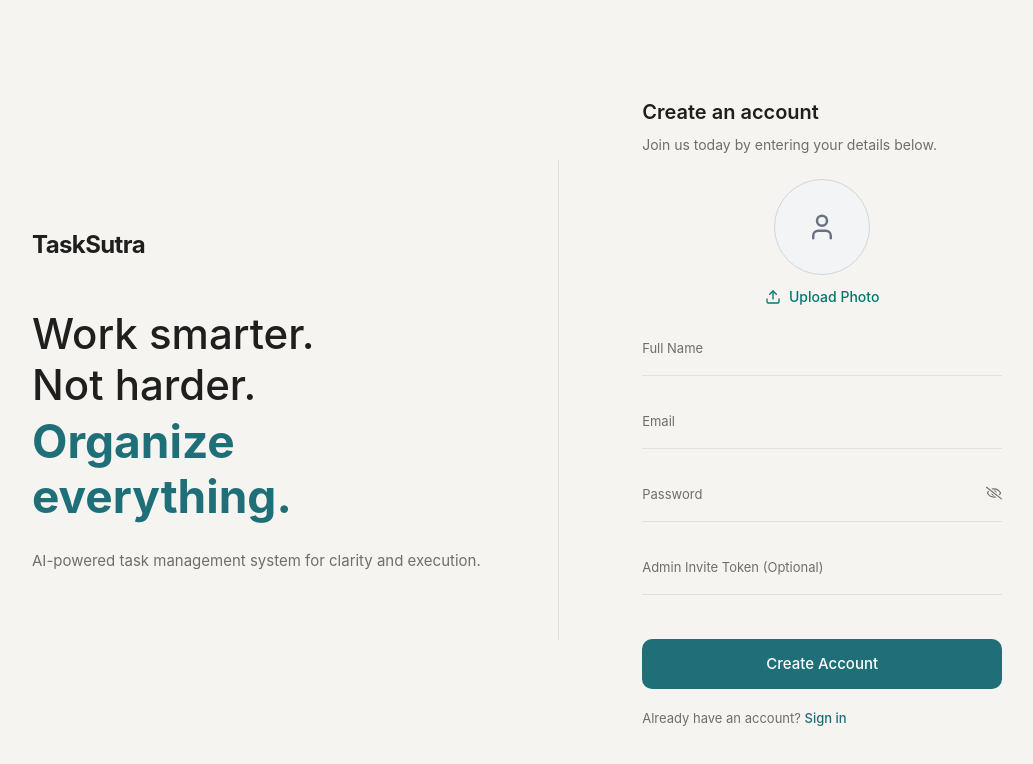
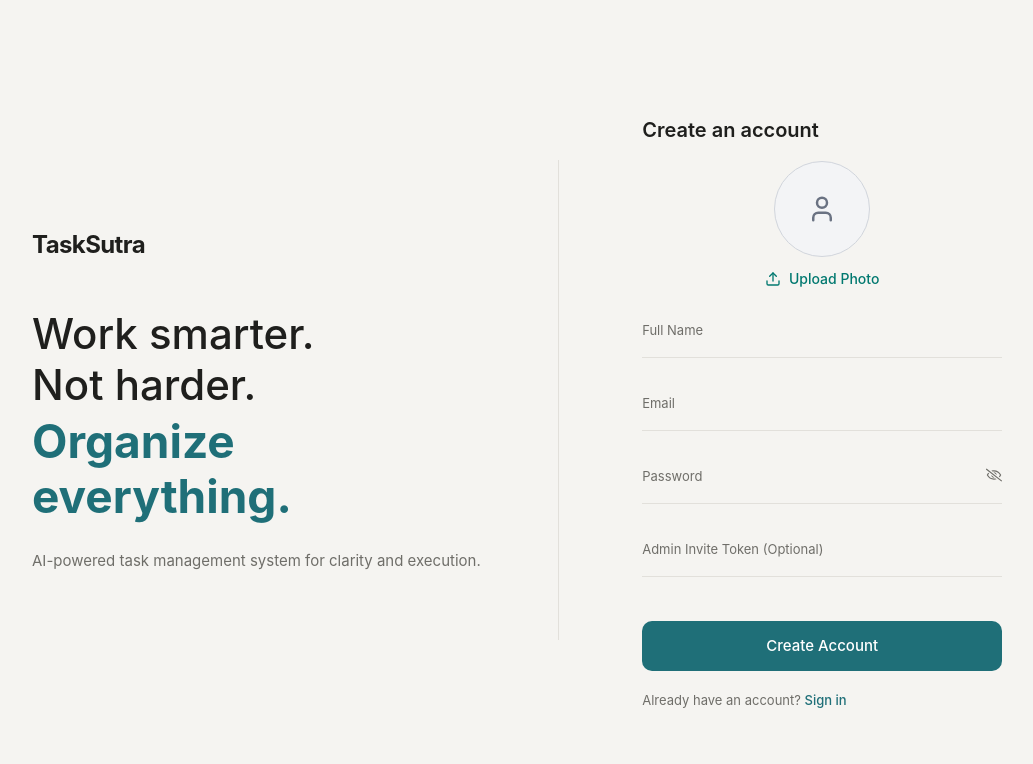
Before and after one commit to virendrasuryawanshi09/TaskSutra, a React (Vite) app in the folder frontend/: page /signup in a window 1280 px wide. Shown: the top 764 px of the page, without its empty margins (82-1115 px from the left). Built offline with nearby package versions, Linux system fonts and the light colour scheme.

Commit message:
fix: adding transition effect from login to logout and vice versa change

```diff
--- a/frontend/src/components/layouts/AuthLayout.jsx
+++ b/frontend/src/components/layouts/AuthLayout.jsx
@@ -1,4 +1,5 @@
 import React from "react";
+
 
 const AuthLayout = ({ children, title }) => {
   return (
@@ -35,8 +36,9 @@ const AuthLayout = ({ children, title }) => {
             <div className="text-[20px] font-semibold mb-[25px]">
               {title}
             </div>
-
-            {children}
+            <div className="auth-fade">
+              {children}
+            </div>
 
           </div>
         </div>
--- a/frontend/src/index.css
+++ b/frontend/src/index.css
@@ -34,6 +34,20 @@
   --accent-hover: #2F8E97;
 }
 
+.auth-fade {
+  animation: authFade 0.70s ease;
+}
+
+@keyframes authFade {
+  from {
+    opacity: 0;
+    transform: translateY(12px);
+  }
+  to {
+    opacity: 1;
+    transform: translateY(0);
+  }
+}
 @theme {
   --font-display: "Poppins", "sans-serif";
   --breakpoint-sm: 1920px;
--- a/frontend/src/pages/Auth/SignUp.jsx
+++ b/frontend/src/pages/Auth/SignUp.jsx
@@ -51,13 +51,9 @@ const SignUp = () => {
     <AuthLayout>
 
       <div>
-        <h3 className="text-[20px] font-semibold mb-2">
+        <h3 className="text-[20px] font-semibold mb-4">
           Create an account
         </h3>
-
-        <p className="text-sm text-[#6F6E69] mb-6">
-          Join us today by entering your details below.
-        </p>
 
         <form onSubmit={handleSignUp}>
 
```
